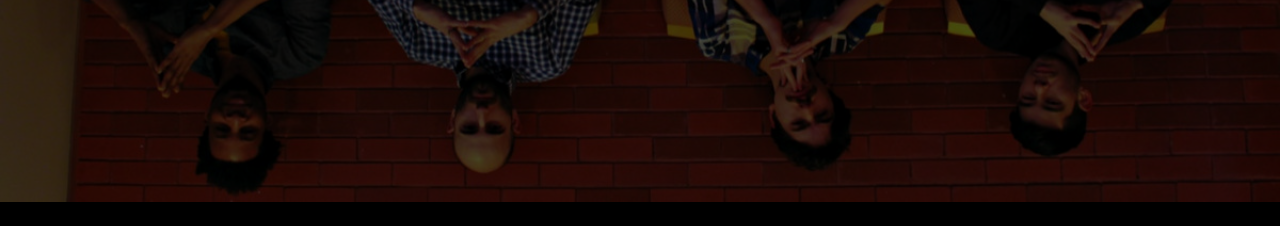
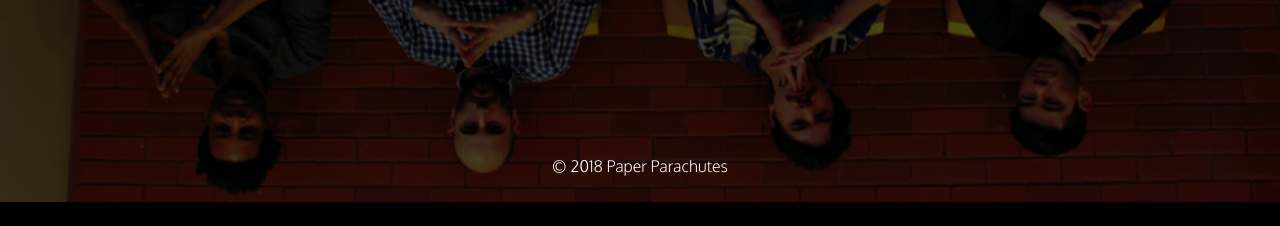
Before and after one commit to paperparachutesband/paperparachutes.com, a plain HTML site: page index.html in a window 1280 px wide. Shown: the part 604-830 px from the top of the page. Drawn offline with Linux system fonts and the light colour scheme.

Commit message:
updated footer

```diff
--- a/index.html
+++ b/index.html
@@ -57,8 +57,9 @@
 	  	</div>
 	  	<!-- //end of icon wrapper -->
 	  	<div class="grid-item footer">
-	  		2018 Paper Parachutes
-	  	</div>
-	</div>
+	  		&copy; <script type="text/javascript">
+  				document.write(new Date().getFullYear());
+				</script> Paper Parachutes
+		</div>
 </body>
 </html>
--- a/style.css
+++ b/style.css
@@ -79,6 +79,16 @@ a:active i.fab {
 	align-items: center;
 }
 
+.footer {
+	width: 100vw;
+	height: 5vh;
+	position: absolute;
+	bottom: 0;
+	color: #fff;
+	display: flex;
+	justify-content: center;
+}
+
 /*desktop*/
 	@media only screen and (min-width:1024px) {
 		.grid-item.title {
```
